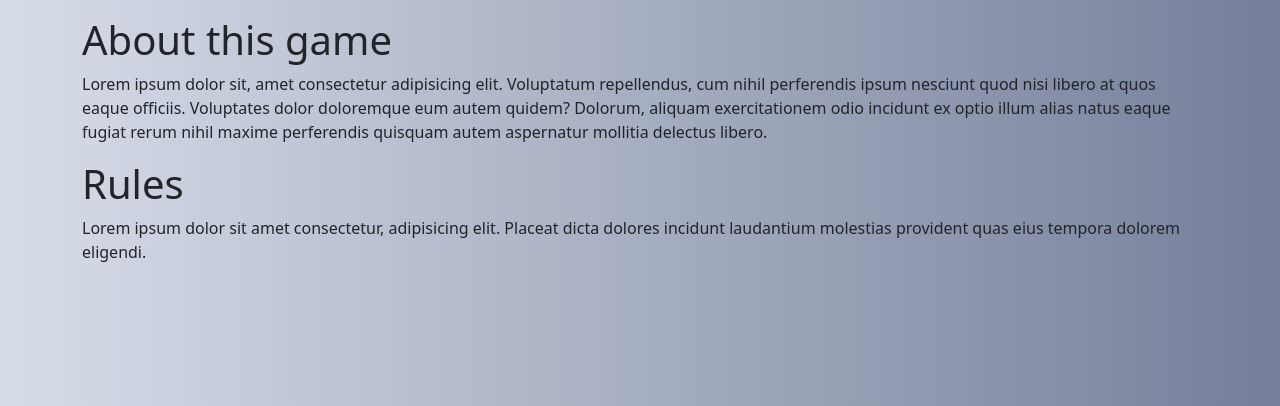
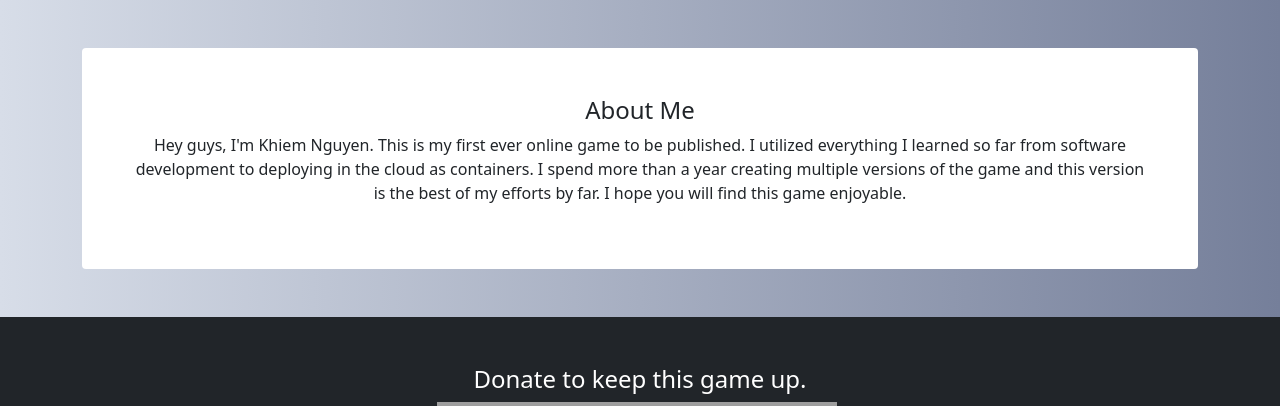
Before and after one commit to ntdkhiem/captionthis_game, a Flask app: page /about/ in a window 1280 px wide. Shown: the part 56-462 px from the top of the page. Run offline with Flask 2, Linux system fonts and the light colour scheme; some libraries are stand-ins or nearby versions; grey boxes are pictures that could not be loaded.

Commit message:
:green_heart: Add donate link and about me

```diff
--- a/captionthis/templates/about.html
+++ b/captionthis/templates/about.html
@@ -7,10 +7,13 @@
 {% set active_page = 'about' %}
 
 {% block content %}
-<h1>About this game</h1>
-<p>Lorem ipsum dolor sit, amet consectetur adipisicing elit. Voluptatum repellendus, cum nihil perferendis ipsum nesciunt quod nisi libero at quos eaque officiis. Voluptates dolor doloremque eum autem quidem? Dolorum, aliquam exercitationem odio incidunt ex optio illum alias natus eaque fugiat rerum nihil maxime perferendis quisquam autem aspernatur mollitia delectus libero.</p>
-<h1>Rules</h1>
-<p>Lorem ipsum dolor sit amet consectetur, adipisicing elit. Placeat dicta dolores incidunt laudantium molestias provident quas eius tempora dolorem eligendi.</p>
+<div class="container bg-white p-5 mt-5 text-center rounded">
+    <h4>About Me</h4>
+    <p>Hey guys, I'm Khiem Nguyen. This is my first ever online game to be published. I utilized everything I
+        learned so far from software development to deploying in the cloud as containers. I spend more than a year
+        creating multiple versions of the game and this version is the best of my efforts by far. I hope you will
+        find this game enjoyable.</p>
+</div>
 {% endblock %}
 
 {% block scripts %}
--- a/captionthis/templates/base.html
+++ b/captionthis/templates/base.html
@@ -7,6 +7,7 @@
 
 <!DOCTYPE html>
 <html lang="en">
+
 <head>
     <meta charset="UTF-8">
     <meta name="viewport" content="width=device-width, initial-scale=1.0">
@@ -17,6 +18,7 @@
     {% endblock %}
     <title>{{active_page}} - Caption This</title>
 </head>
+
 <body>
     {% with messages = get_flashed_messages() %}
     {% if messages %}
@@ -32,9 +34,7 @@
             <ul class="navbar-nav">
                 {% for href, id, caption in navigation_bar %}
                 <li class="nav-item">
-							<a
-								class="nav-link {% if id == active_page%} active {% endif %}"
-								href="{{ href|e }}">{{ caption|e }}
+                    <a class="nav-link {% if id == active_page%} active {% endif %}" href="{{ href|e }}">{{ caption|e }}
                     </a>
                 </li>
                 {% endfor %}
@@ -54,10 +54,20 @@
         {%block content%}
         {%endblock%}
     </main>
-
+    <footer class="text-white text-center fw-bold mt-5 py-5 bg-dark">
+        <h4>Donate to keep this game up.</h4>
+        <form action="https://www.paypal.com/donate" method="post" target="_top">
+            <input type="hidden" name="business" value="Z7FUS8XQDTXWC" />
+            <input type="hidden" name="currency_code" value="USD" />
+            <input type="image" src="https://www.paypalobjects.com/en_US/i/btn/btn_donateCC_LG.gif" border="0"
+                name="submit" title="PayPal - The safer, easier way to pay online!" alt="Donate with PayPal button" />
+            <img alt="" border="0" src="https://www.paypal.com/en_US/i/scr/pixel.gif" width="1" height="1" />
+        </form>
+    </footer>
     {% block scripts %}
     <script src="{{ url_for('static', filename='js/bootstrap/bootstrap.min.js')}}"></script>
     <script src="https://kit.fontawesome.com/2ffe57b2b1.js" crossorigin="anonymous"></script>
     {% endblock%}
 </body>
+
 </html>
```
Lines whose indentation alone changed are shown as unchanged.
